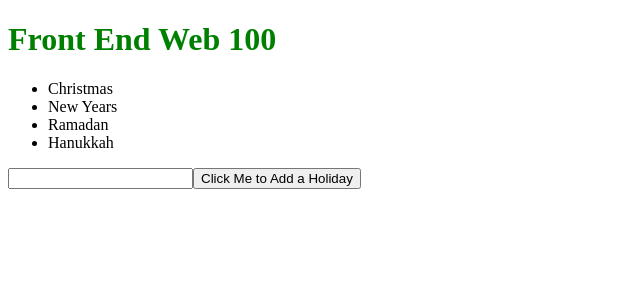
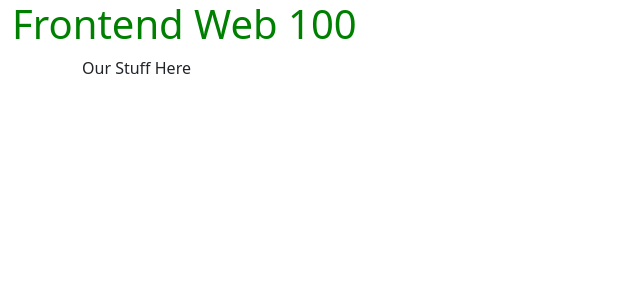
Before and after one commit to zaanton/few100-tony, an Angular app: page / in a window 1280 px wide. Shown: the top 300 px of the page, without its empty margins (0-640 px from the left). Built offline with nearby package versions, Linux system fonts and the light colour scheme.

Commit message:
Before you generate... COMMIT

```diff
--- a/src/app/app.component.html
+++ b/src/app/app.component.html
@@ -1,12 +1,6 @@
-<h1>{{title}}</h1>
-
-<ul>
-  <li *ngFor="let holiday of upcomingHolidays">
-    <span (click)="removeHoliday(holiday)">{{holiday}}</span>
-  </li>
-</ul>
-
-<div>
-  <input #holidayElement>
-  <button (click)="addHoliday(holidayElement.value)">Click Me to Add a Holiday</button>
-</div>
+<header class="container-fluid">
+  <h1>Frontend Web 100</h1>
+</header>
+<main class="container">
+  <p>Our Stuff Here</p>
+</main>
--- a/src/app/app.component.ts
+++ b/src/app/app.component.ts
@@ -6,18 +6,5 @@ import { Component } from '@angular/core';
   styleUrls: ['./app.component.css']
 })
 export class AppComponent {
-  title = 'Front End Web 100';
 
-  upcomingHolidays = [
-    'Christmas', 'New Years', 'Ramadan', 'Hanukkah'
-  ]
-
-  addHoliday(holiday: string) {
-    this.upcomingHolidays = [holiday, ...this.upcomingHolidays];
-  }
-
-  removeHoliday(holiday: string) {
-    this.upcomingHolidays =
-      this.upcomingHolidays.filter(h => h !== holiday)
-  }
 }
--- a/src/index.html
+++ b/src/index.html
@@ -10,6 +10,11 @@
   <link rel="icon"
         type="image/x-icon"
         href="favicon.ico">
+  <!-- CSS only -->
+  <link href="https://cdn.jsdelivr.net/npm/bootstrap@5.1.3/dist/css/bootstrap.min.css"
+        rel="stylesheet"
+        integrity="sha384-1BmE4kWBq78iYhFldvKuhfTAU6auU8tT94WrHftjDbrCEXSU1oBoqyl2QvZ6jIW3"
+        crossorigin="anonymous">
 </head>
 
 <body>
```
